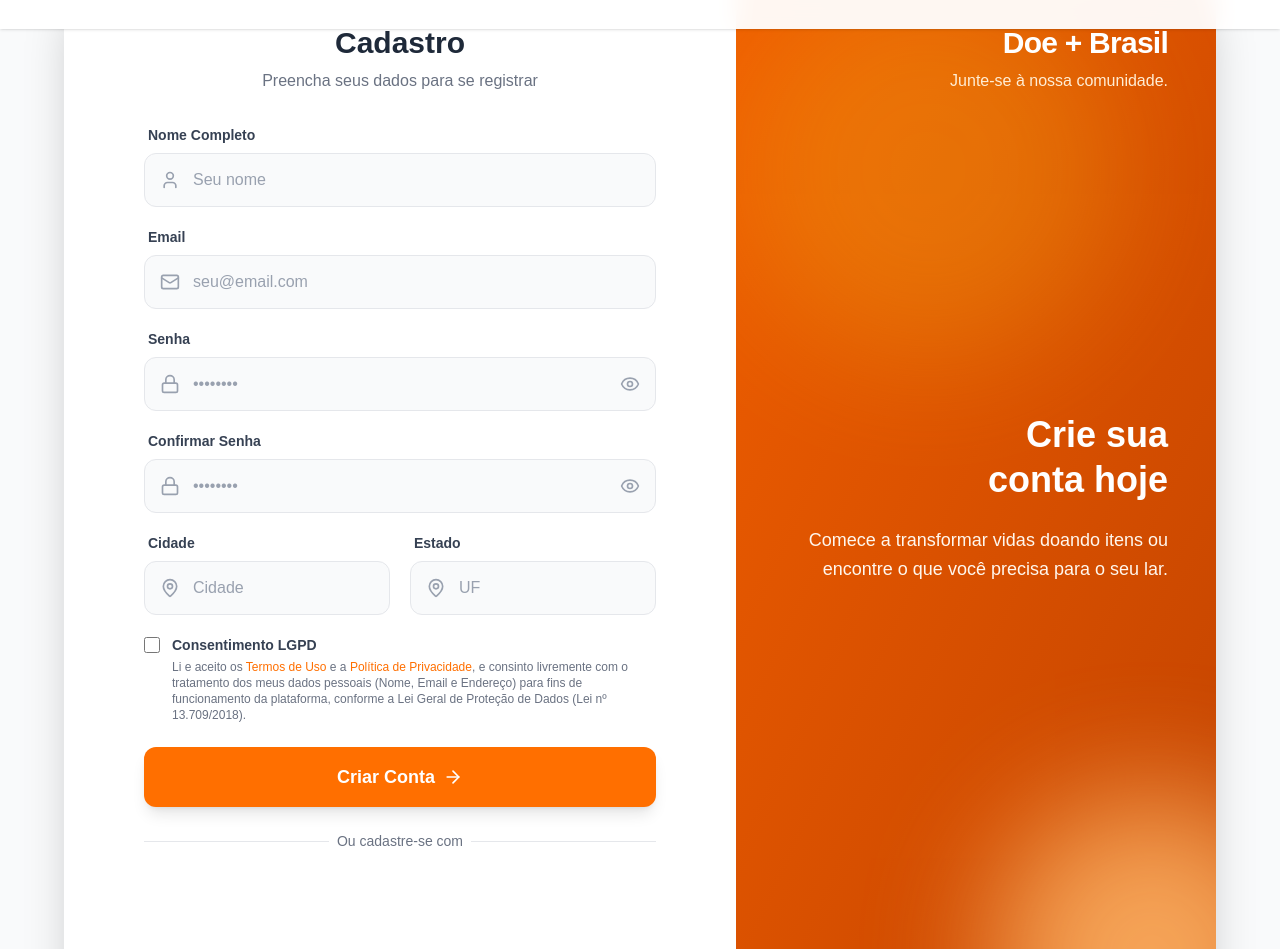
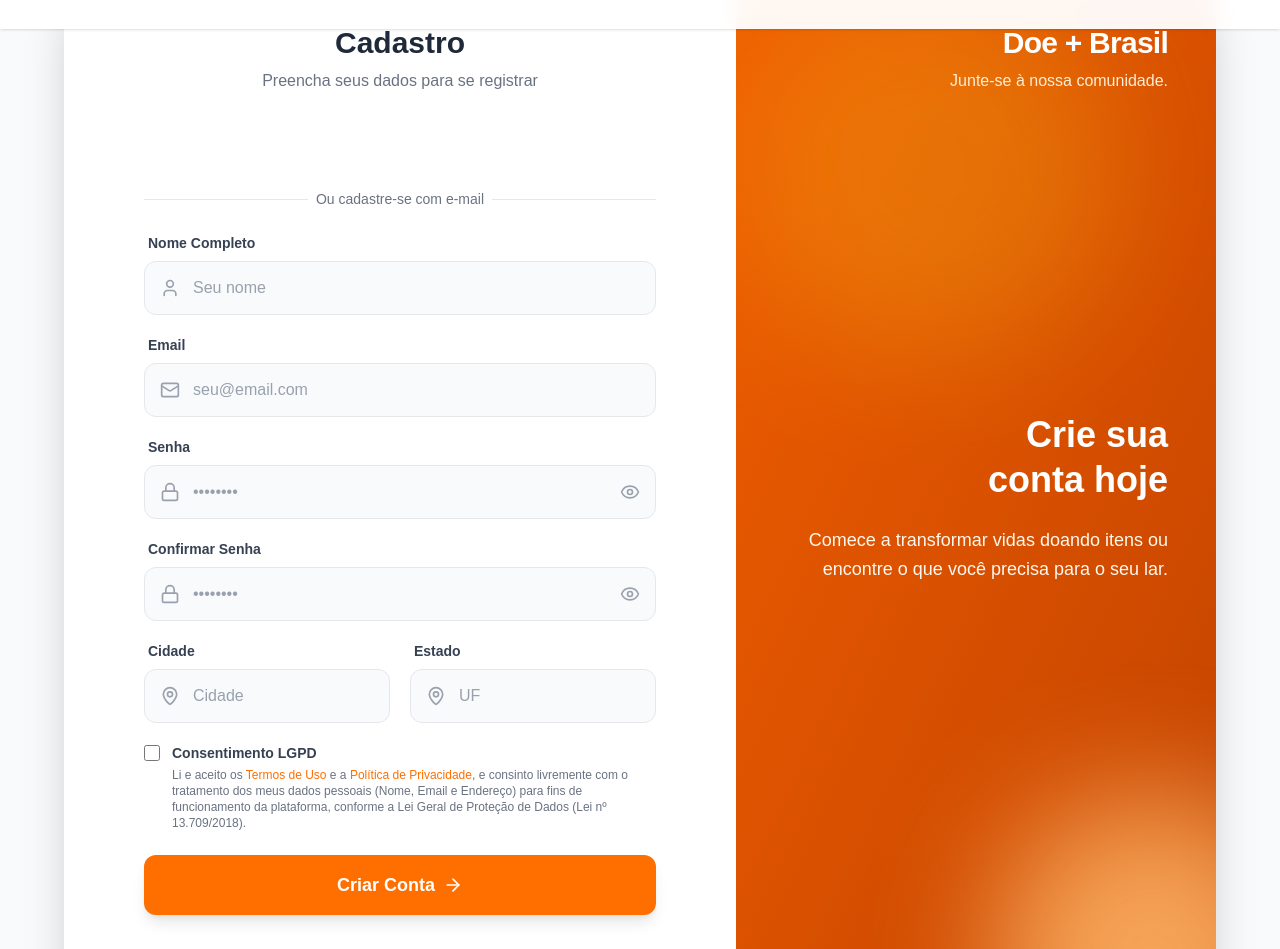
Before and after one commit to Ramirez-434/pibiex-doemoveis, a React (Vite) app in the folder web/: page /cadastro in a window 1280 px wide. Shown: the part 63-1012 px from the top of the page. Built offline with nearby package versions, Linux system fonts and the light colour scheme.

Commit message:
style(auth): move Google login buttons to the top of the form

```diff
--- a/web/src/pages/Login.tsx
+++ b/web/src/pages/Login.tsx
@@ -84,6 +84,29 @@
                             </div>
                         )}
 
+                        <div className="mb-6 flex justify-center">
+                            <GoogleLogin
+                                onSuccess={handleGoogleSuccess}
+                                onError={() => {
+                                    setError('Não foi possível carregar o login do Google. Desative seu bloqueador de anúncios ou utilize e-mail e senha.');
+                                }}
+                                theme="outline"
+                                size="large"
+                                width="100%"
+                            />
+                        </div>
+
+                        <div className="mb-6">
+                            <div className="relative">
+                                <div className="absolute inset-0 flex items-center">
+                                    <div className="w-full border-t border-gray-200"></div>
+                                </div>
+                                <div className="relative flex justify-center text-sm">
+                                    <span className="px-2 bg-white text-gray-500">Ou continue com e-mail</span>
+                                </div>
+                            </div>
+                        </div>
+
                         <form onSubmit={handleSubmit} className="space-y-6">
                             <div className="group">
                                 <label className="block text-sm font-semibold text-gray-700 mb-2 ml-1">Email</label>
@@ -146,29 +169,6 @@
                             </button>
                         </form>
 
-                        <div className="mt-6">
-                            <div className="relative">
-                                <div className="absolute inset-0 flex items-center">
-                                    <div className="w-full border-t border-gray-200"></div>
-                                </div>
-                                <div className="relative flex justify-center text-sm">
-                                    <span className="px-2 bg-white text-gray-500">Ou continue com</span>
-                                </div>
-                            </div>
-
-                            <div className="mt-6 flex justify-center">
-                                <GoogleLogin
-                                    onSuccess={handleGoogleSuccess}
-                                    onError={() => {
-                                        setError('Não foi possível carregar o login do Google. Desative seu bloqueador de anúncios ou utilize e-mail e senha.');
-                                    }}
-                                    theme="outline"
-                                    size="large"
-                                    width="100%"
-                                />
-                            </div>
-                        </div>
-
                         <div className="mt-8 text-center">
                             <p className="text-gray-600">
                                 Não tem uma conta?{' '}
--- a/web/src/pages/Register.tsx
+++ b/web/src/pages/Register.tsx
@@ -97,6 +97,29 @@
                                 {error}
                             </div>
                         )}
+
+                        <div className="mb-6 flex justify-center">
+                            <GoogleLogin
+                                onSuccess={handleGoogleSuccess}
+                                onError={() => {
+                                    setError('Não foi possível carregar o cadastro do Google. Desative seu bloqueador de anúncios ou utilize o formulário.');
+                                }}
+                                theme="outline"
+                                size="large"
+                                width="100%"
+                            />
+                        </div>
+
+                        <div className="mb-6">
+                            <div className="relative">
+                                <div className="absolute inset-0 flex items-center">
+                                    <div className="w-full border-t border-gray-200"></div>
+                                </div>
+                                <div className="relative flex justify-center text-sm">
+                                    <span className="px-2 bg-white text-gray-500">Ou cadastre-se com e-mail</span>
+                                </div>
+                            </div>
+                        </div>
 
                         <form onSubmit={handleSubmit} className="space-y-5">
                             <div className="group">
@@ -249,29 +272,6 @@
                             </button>
                         </form>
 
-                        <div className="mt-6">
-                            <div className="relative">
-                                <div className="absolute inset-0 flex items-center">
-                                    <div className="w-full border-t border-gray-200"></div>
-                                </div>
-                                <div className="relative flex justify-center text-sm">
-                                    <span className="px-2 bg-white text-gray-500">Ou cadastre-se com</span>
-                                </div>
-                            </div>
-
-                            <div className="mt-6 flex justify-center">
-                                <GoogleLogin
-                                    onSuccess={handleGoogleSuccess}
-                                    onError={() => {
-                                        setError('Não foi possível carregar o cadastro do Google. Desative seu bloqueador de anúncios ou utilize o formulário.');
-                                    }}
-                                    theme="outline"
-                                    size="large"
-                                    width="100%"
-                                />
-                            </div>
-                        </div>
-
                         <div className="mt-8 text-center">
                             <p className="text-gray-600">
                                 Já tem uma conta?{' '}
```
